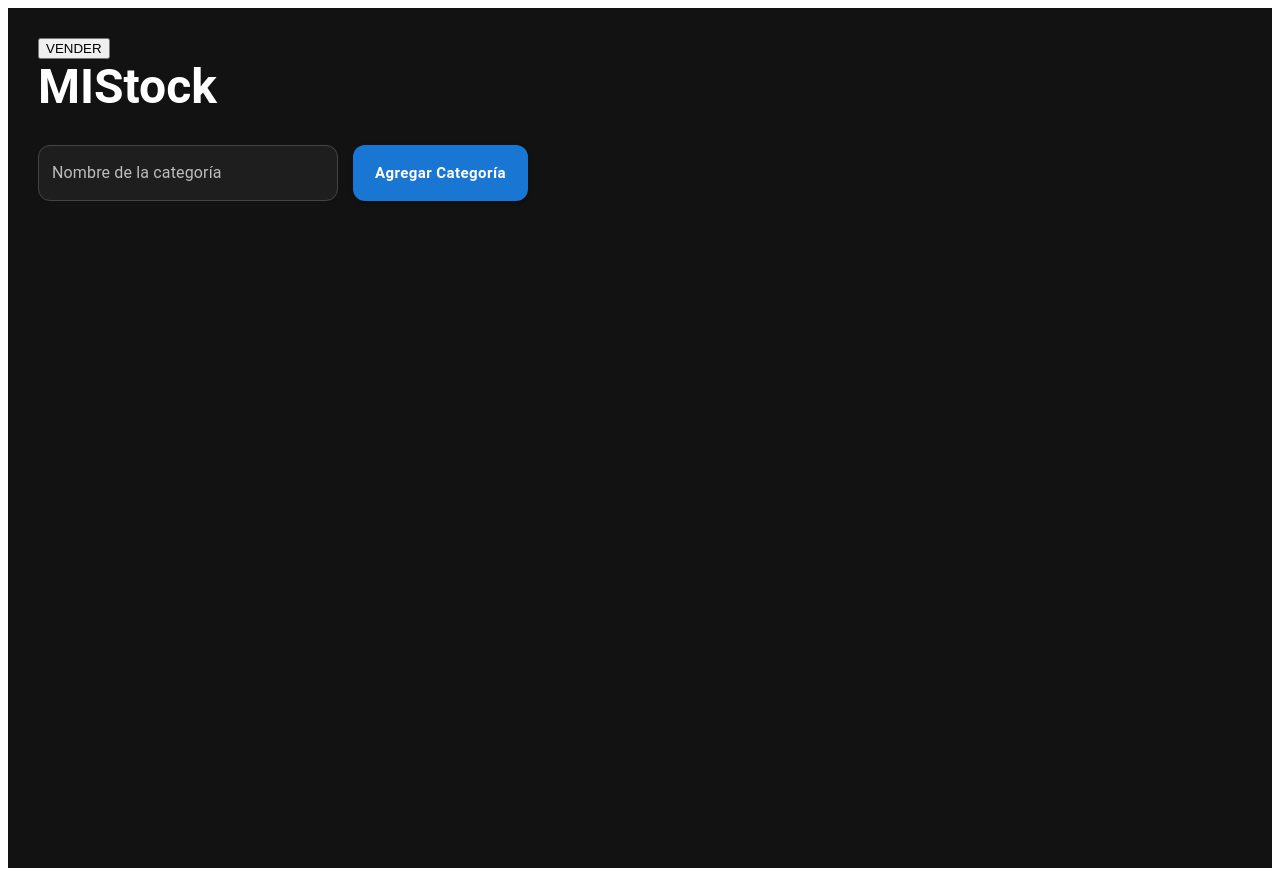
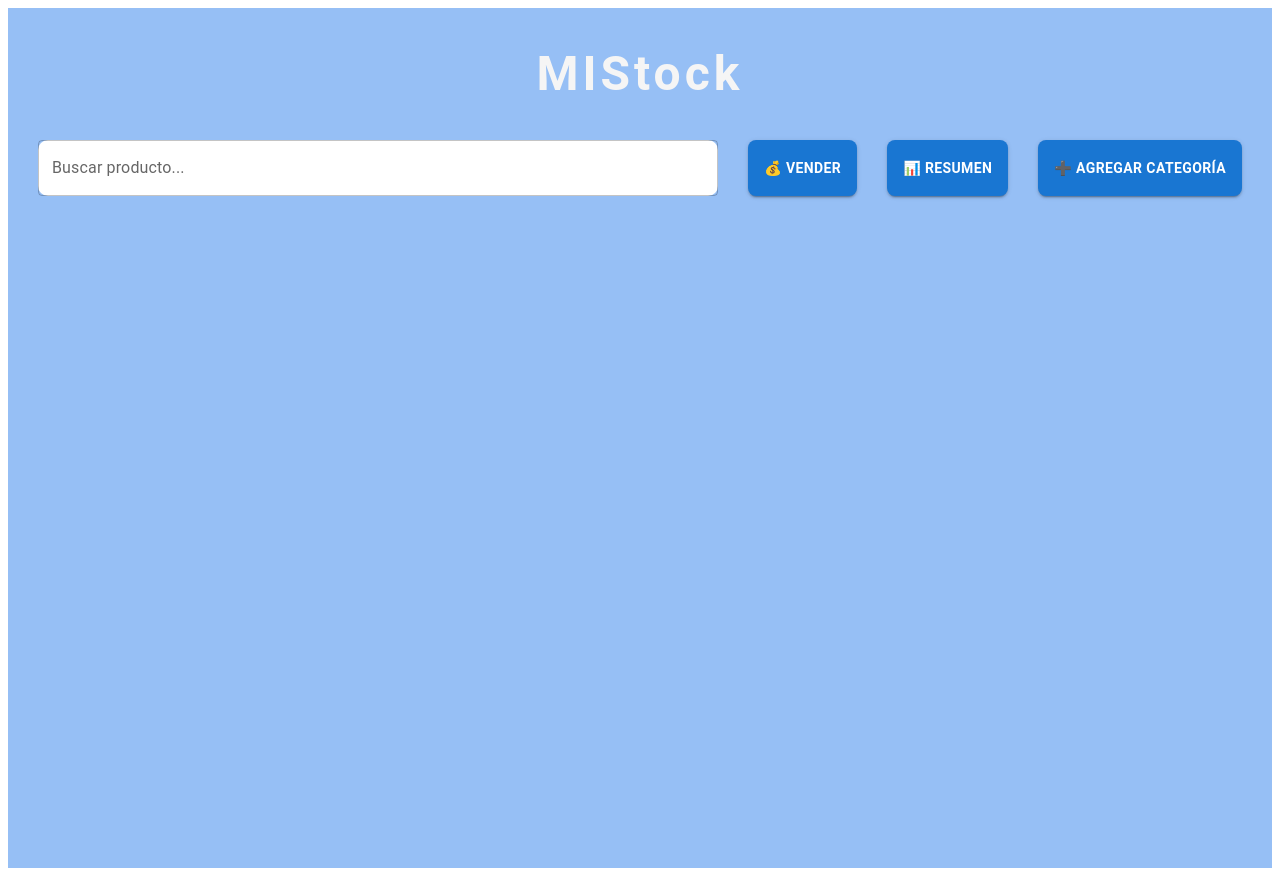
Before and after one commit to MicaelaInsfran02/stock-app, a React (Create React App) app: page / in a window 1280 px wide. Built offline with nearby package versions, Linux system fonts and the light colour scheme.

Commit message:
Mejoras en el diseño de Home y buscador principal

```diff
--- /dev/null
+++ b/src/DashboardCard.js
@@ -0,0 +1,34 @@
+function DashboardCard({ titulo, valor }) {
+  return (
+    <div
+      style={{
+        fontFamily: "Arial, sans-serif",
+        background: "#3f42f1",
+        borderRadius: "10px",
+        padding: "6px 12px",
+        width: "90px",
+        textAlign: "center",
+        color: "white"
+      }}
+    >
+      <div
+        style={{
+          fontSize: "12px"
+        }}
+      >
+        {titulo}
+      </div>
+
+      <div
+        style={{
+          fontSize: "22px",
+          fontWeight: "bold"
+        }}
+      >
+        {valor}
+      </div>
+    </div>
+  );
+}
+
+export default DashboardCard;
--- a/src/Home.js
+++ b/src/Home.js
@@ -2,6 +2,7 @@ import { useState, useEffect } from "react";
 import { useNavigate } from "react-router-dom";
 import Producto from "./Producto";
 import Categoria from "./Categoria";
+import DashboardCard from "./DashboardCard";
 import {
   Button,
   TextField,
@@ -20,10 +21,17 @@ function Home({ categorias, setCategorias}) {
   const [productoCosto, setProductoCosto] = useState("");
   const [productoPorcentaje, setProductoPorcentaje] = useState("");
   const [productoStock, setProductoStock] = useState("");
+  //estado para saber que categoria esta abierta para mostrar sus productos
+  const [categoriaAbierta, setCategoriaAbierta] = useState(null);
   //estado para saber a que categoria se le esta agregando el producto
   const [categoriaActiva, setCategoriaActiva] = useState(null);
   //estado para editar producto (editandoProducto guarda {categoriaId,productoId})
   const [editandoProducto, setEditandoProducto] = useState(null);
+  //estado para la busqueda de productos
+  const [busquedaProducto, setBusquedaProducto] = useState("");
+  //estado para mostrar dashboard de ventas
+  const [mostrarDashboard, setMostrarDashboard] = useState(false);
+  const [mostrarNuevaCategoria, setMostrarNuevaCategoria] = useState(false);
   //estado para guardar los datos editados del producto
   const [productoEditado, setProductoEditado] = useState({
     nombre: "",
@@ -162,83 +170,276 @@ function Home({ categorias, setCategorias}) {
     return "green";
   };
 
+// cantidad total de productos
+const totalProductos = categorias.reduce(
+  (acc, cat) => acc + cat.productos.length,
+  0
+);
+
+// stock total
+const stockTotal = categorias.reduce(
+  (acc, cat) =>
+    acc +
+    cat.productos.reduce(
+      (suma, prod) => suma + Number(prod.stock),
+      0
+    ),
+  0
+);
+
+// productos con stock bajo
+const productosStockBajo = categorias.flatMap(cat =>
+  cat.productos.filter(prod => Number(prod.stock) <= 5)
+);
+
+// todos los productos con su categoria (para el buscador principal)
+const todosLosProductos = categorias.flatMap(cat =>
+  cat.productos.map(prod => ({
+    ...prod,
+    categoria: cat.nombre
+  }))
+);
+const resultadosBusqueda = todosLosProductos.filter(prod =>
+  prod.nombre.toLowerCase().includes(
+    busquedaProducto.toLowerCase()
+  )
+);
+
     //------------------------------RENDERIZADO-----------------------------//
+    //estilo para los botones
+    const estiloBoton = {
+      borderRadius: "8px",
+      textTransform: "none",
+      fontWeight: "bold"
+    };
+
     return (
     <div
       style={{
-        backgroundColor: "#121212",
+        backgroundColor: "#96bff5",
         minHeight: "100vh",
         padding: "30px",
-        color: "white"
+        color: "black"
       }}
     >
-      <button onClick={() => navigate("/ventas")}>
-        VENDER
-      </button>
-
 
       <Typography
-        variant="h3"
         sx={{
+          textAlign: "center",
+          fontSize: "3rem",
           fontWeight: "bold",
+          letterSpacing: "4px",
+          color: "#f5f5f5",
           marginBottom: "30px"
         }}
       >
         MIStock
       </Typography>
+      {/* BOTONES */}
+      <div
+        style={{
+          display: "flex",
+          justifyContent: "center",
+          gap: "30px",
+          marginBottom: "20px"
+        }}
+      >
+        <TextField
+            label="Buscar producto..."
+            variant="outlined"
+            value={busquedaProducto}
+            onChange={(e) => setBusquedaProducto(e.target.value)}
+            sx={{
+              backgroundColor: "white",
+              borderRadius: "10px",
+              flex: 1
+            }}
+          />
+        <Button
+          variant="contained"
+          onClick={() => navigate("/ventas")}
+          sx={estiloBoton}
+        >
+          💰 VENDER
+        </Button>
+        <Button
+          variant="contained"
+          onClick={() => {
+            setMostrarDashboard(!mostrarDashboard);
+            setMostrarNuevaCategoria(false);
+          }}
+          sx={estiloBoton}
+        >
+          📊 RESUMEN
+        </Button>
+        <Button
+          variant="contained"
+          onClick={() => {
+            setMostrarNuevaCategoria(!mostrarNuevaCategoria);
+            setMostrarDashboard(false);
+          }}
+          sx={estiloBoton}
+        >
+          ➕ AGREGAR CATEGORÍA
+        </Button>
 
+      </div>
+
+      {mostrarDashboard && (
+        <>
+          {/* DASHBOARD */}
+          <div
+            style={{
+              display: "flex",
+              gap: "10px",
+              marginBottom: "15px",
+              flexWrap: "wrap"
+            }}
+          >
+            <DashboardCard
+              titulo="CATEGORÍAS"
+              valor={categorias.length}
+            />
+
+            <DashboardCard
+              titulo="PRODUCTOS"
+              valor={totalProductos}
+            />
+
+            <DashboardCard
+              titulo="STOCK"
+              valor={stockTotal}
+            />
+          </div>
+
+          {/* STOCK BAJO */}
+          {productosStockBajo.length > 0 && (
+            <div
+              style={{
+                fontFamily: "Arial, sans-serif",
+                backgroundColor: "#f37575",
+                border: "1px solid #ff5252",
+                padding: "10px",
+                borderRadius: "10px",
+                marginBottom: "20px",
+                width: "340px"
+              }}
+            >
+              <strong>⚠ STOCK BAJO</strong>
+
+              <ul
+                style={{
+                  marginTop: "8px",
+                  marginBottom: 0
+                }}
+              >
+                {productosStockBajo.map((prod) => (
+                  <li key={prod.id}>
+                    {prod.nombre} - Stock: {prod.stock}
+                  </li>
+                ))}
+              </ul>
+            </div>
+          )}
+        </>
+      )}
+      <div
+        style={{
+          display: "flex",
+          justifyContent: "flex-start",
+          marginBottom: "25px"
+        }}
+      >
+      </div>
+
+      {mostrarNuevaCategoria && (
+        <div
+          style={{
+            display: "flex",
+            justifyContent: "center",
+            alignItems: "center",
+            gap: "10px",
+            marginBottom: "30px"
+            }}
+        >
           <TextField
             label="Nombre de la categoría"
-        variant="outlined"
             value={nombreCategoria}
-        onChange={(e) => setNombreCategoria(e.target.value)}
-        size="medium"
+            onChange={(e) =>
+              setNombreCategoria(e.target.value)
+            }
+            size="small"
             sx={{
-          width: "300px",
-          marginRight: "15px",
-
-          "& .MuiInputLabel-root": {
-            color: "#bdbdbd",
-            fontSize: "16px"
-          },
-
-          "& .MuiOutlinedInput-root": {
-            backgroundColor: "#1e1e1e",
-            color: "white",
-            borderRadius: "12px",
-
-            "& fieldset": {
-              borderColor: "#444"
-            },
-
-            "&:hover fieldset": {
-              borderColor: "#666"
-            },
-
-            "&.Mui-focused fieldset": {
-              borderColor: "#90caf9"
-            }
-          }
+              backgroundColor: "white",
+              borderRadius: "10px",
+              marginRight: "10px"
             }}
           />
 
           <Button
             variant="contained"
-        size="large"
-        onClick={agregarCategoria}
-        sx={{
-          height: "56px",
-          borderRadius: "12px",
-          textTransform: "none",
-          fontWeight: "bold"
+            onClick={() => {
+              agregarCategoria();
+              setMostrarNuevaCategoria(false);
             }}
           >
-        Agregar Categoría
+            Guardar
           </Button>
+        </div>
+      )}
+    {busquedaProducto.trim() !== "" ? (
+      <div>
+        <h3>Resultados</h3>
 
-      <ul>
-        {categorias.map((cat) => (
+        {resultadosBusqueda.length === 0 ? (
+          <p
+            style={{
+              color: "#bdbdbd",
+              textAlign: "center",
+              marginTop: "20px"
+            }}
+          >
+            No se encontraron productos
+          </p>
+        ) : (
+          resultadosBusqueda.map(prod => (
+            <div
+              key={prod.id}
+              style={{
+                backgroundColor: "#1e1e1e",
+                padding: "12px",
+                borderRadius: "10px",
+                marginBottom: "10px",
+                color: "white"
+              }}
+            >
+              <strong>{prod.nombre}</strong>
+
+              <div>
+                Categoría: {prod.categoria}
+              </div>
+
+              <div>
+                Precio: ${prod.precio}
+              </div>
+
+              <div
+                style={{
+                  color: obtenerColorStock(prod.stock)
+                }}
+              >
+                Stock: {prod.stock}
+              </div>
+            </div>
+          ))
+        )}
+      </div>
+      ) : (
+        categorias.map((cat) => (
           <Categoria
+
+            categoriaAbierta={categoriaAbierta}
+            setCategoriaAbierta={setCategoriaAbierta}
             key={cat.id}
             cat={cat}
 
@@ -275,9 +476,11 @@ function Home({ categorias, setCategorias}) {
 
             eliminarProducto={eliminarProducto}
             obtenerColorStock={obtenerColorStock}
+
+            busquedaProducto={busquedaProducto}
           />
-        ))}
-      </ul>
+        ))
+      )}
     </div>
   );
 }
--- a/src/Producto.js
+++ b/src/Producto.js
@@ -1,3 +1,10 @@
+import {
+  Card,
+  CardContent,
+  Typography,
+  Button
+} from "@mui/material";
+
 function Producto({
   prod,
   cat,
@@ -8,16 +15,57 @@ function Producto({
 }) {
 
   return (
-    <div style={{ color: obtenerColorStock(prod.stock) }}>
+    <Card
+      sx={{
+        mt: 2,
+        backgroundColor: "#252525",
+        color: "white",
+        borderRadius: "12px",
+        boxShadow: "0 4px 10px rgba(44, 44, 44, 0.3)"
+      }}
+    >
+      <CardContent>
 
-      {prod.nombre} - ${prod.precio} - Stock: {prod.stock}
+        <Typography
+          variant="h6"
+          sx={{ fontWeight: "bold" }}
+        >
+          📦 {prod.nombre}
+        </Typography>
 
-      <button onClick={() => eliminarProducto(cat.id, prod.id)}>
+        <Typography>
+          💲 Precio: ${prod.precio}
+        </Typography>
+
+        <Typography
+          sx={{
+            color: obtenerColorStock(prod.stock)
+          }}
+        >
+          📊 Stock: {prod.stock}
+        </Typography>
+
+        <div
+          style={{
+            marginTop: "10px",
+            display: "flex",
+            gap: "10px"
+          }}
+        >
+          <Button
+            size="small"
+            variant="outlined"
+            onClick={() =>
+              eliminarProducto(cat.id, prod.id)
+            }
+          >
             Eliminar
-      </button>
+          </Button>
 
-      <button onClick={() => {
-
+          <Button
+            size="small"
+            variant="contained"
+            onClick={() => {
               setEditandoProducto({
                 categoriaId: cat.id,
                 productoId: prod.id
@@ -29,12 +77,14 @@ function Producto({
                 porcentaje: prod.porcentaje,
                 stock: prod.stock
               });
+            }}
+          >
+            Editar
+          </Button>
+        </div>
 
-      }}>
-        Editar
-      </button>
-
-    </div>
+      </CardContent>
+    </Card>
   );
 }
 
```
Also changed, not shown: src/Categoria.js (+67 -16 lines). Lines whose indentation alone changed are shown as unchanged.
